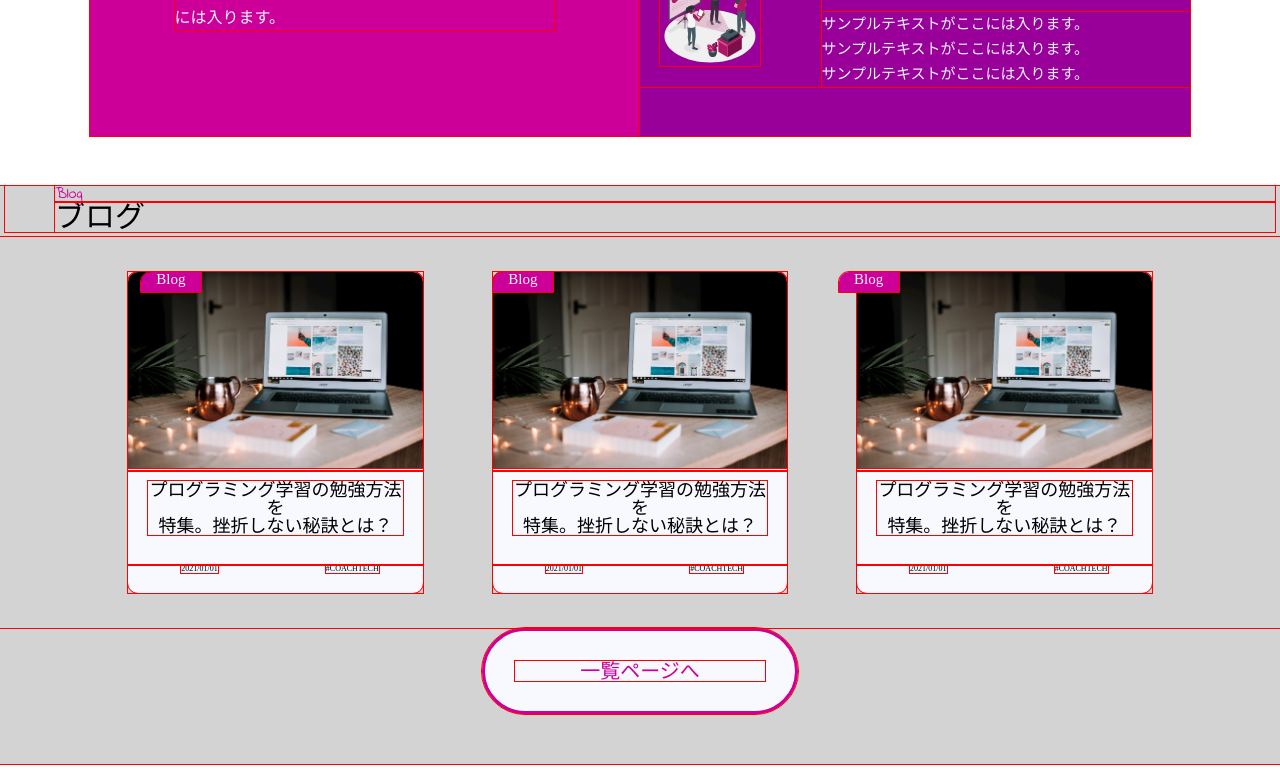
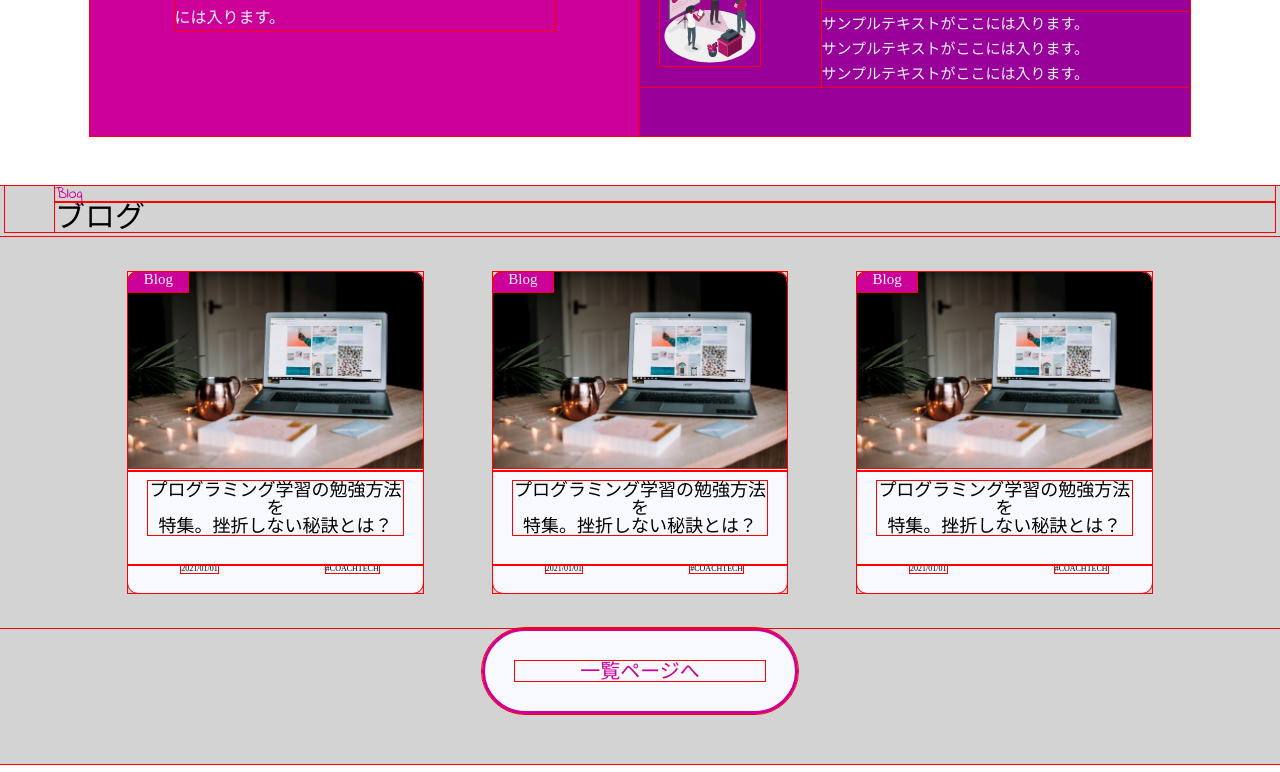
Before and after one commit to yuzu-anzu/20230609_coachtech_lp, a plain HTML site: page index.html in a window 1280 px wide. Shown: the part 2122-2894 px from the top of the page. Drawn offline with Linux system fonts and the light colour scheme.

Commit message:
よろしくお願いたします

```diff
--- a/css/style.css
+++ b/css/style.css
@@ -327,7 +327,6 @@ li {
     text-align: center;
     color: ghostwhite;
     position: absolute;
-    left: 11%;
     z-index: 1;
 }
 
@@ -353,7 +352,6 @@ li {
     text-align: center;
     color: ghostwhite;
     position: absolute;
-    right: 29.8%;
     z-index: 1;
 }
 
```
